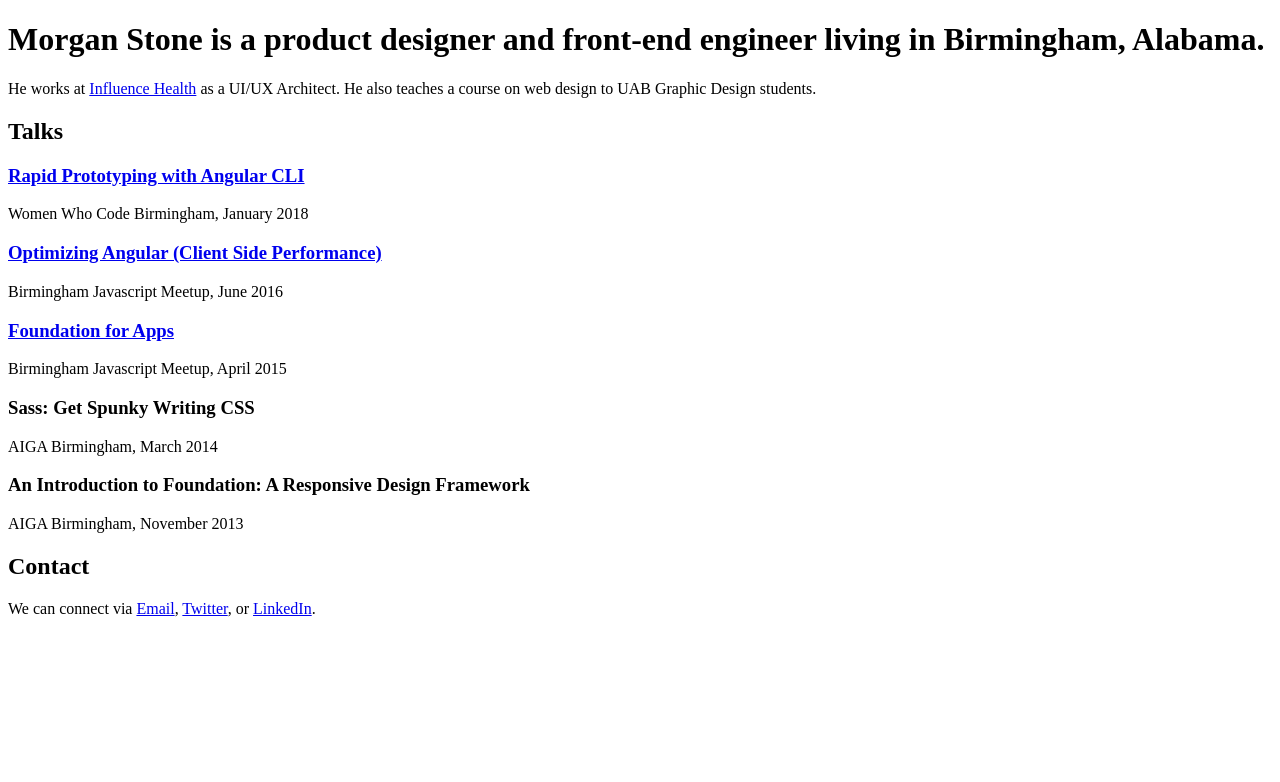
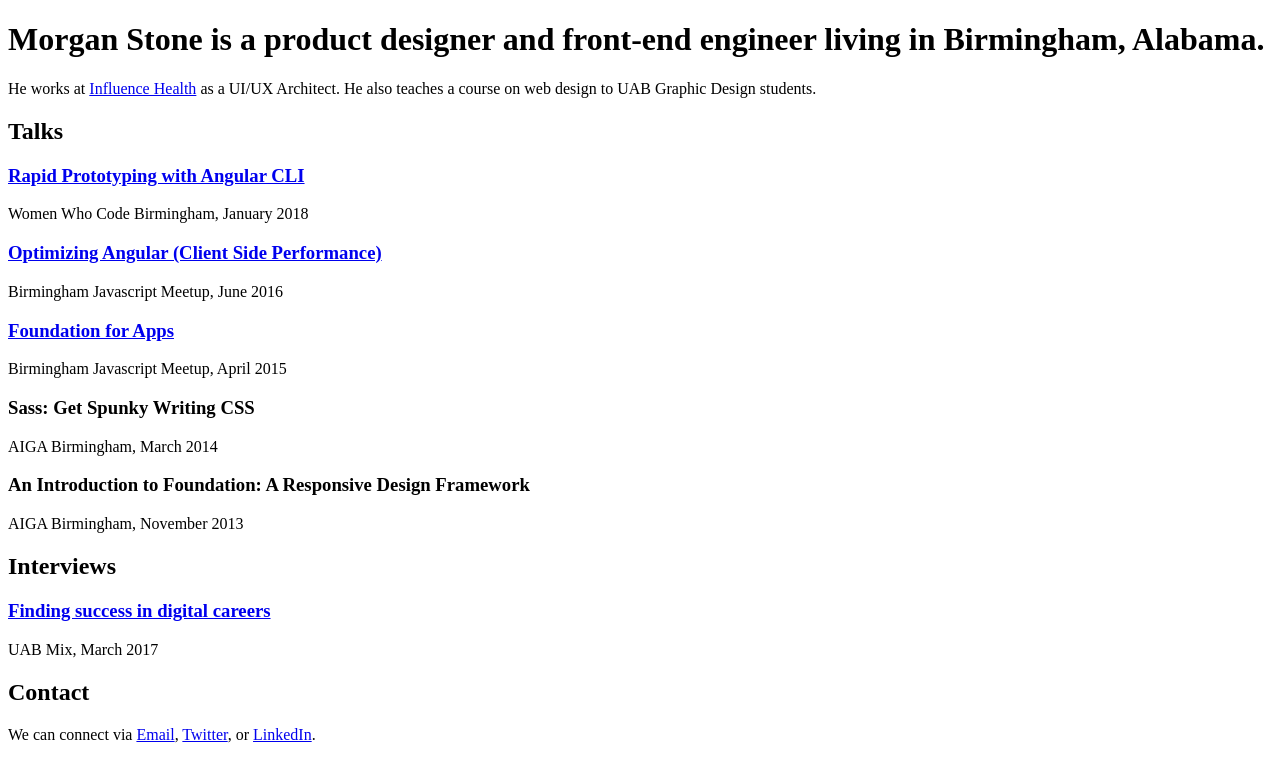
Before and after one commit to mstone6769/designbymorgan, a Gatsby site: page / in a window 1280 px wide. Built offline with nearby package versions, Linux system fonts and the light colour scheme; Gatsby itself is replaced by a stand-in of ours.

Commit message:
Adding Interviews

```diff
--- a/src/pages/index.md
+++ b/src/pages/index.md
@@ -28,6 +28,15 @@ AIGA Birmingham, November 2013
 
 </div>
 
+## Interviews
+<div class="small-container">
+
+### [Finding success in digital careers](http://www.uab.edu/mix/stories/finding-success-in-digital-careers)
+UAB Mix, March 2017
+
+
+</div>
+
 
 ## Contact
 
```
